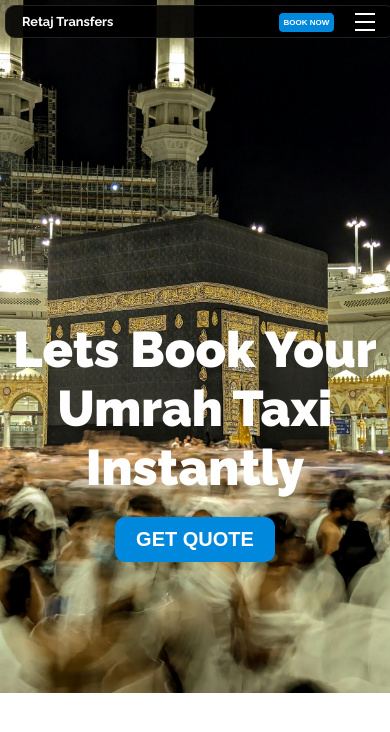
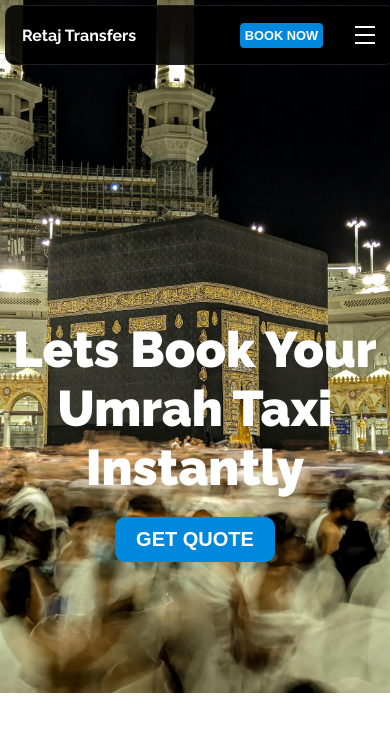
Before and after one commit to Ulrik-Matemu/RetajTransfers, a plain HTML site: page index.html in a window 390 px wide. Drawn offline with Linux system fonts and the light colour scheme.

Commit message:
Fixed navbar

```diff
--- a/css/navbar.css
+++ b/css/navbar.css
@@ -18,6 +18,7 @@
     position: fixed;
     width: 100%;
     border: 1px solid rgb(31, 31, 31);
+    z-index: 9999;
   }
 
   .brand-title {
@@ -105,18 +106,21 @@
 
   /* Responsive Styles */
   @media (max-width: 768px) {
+    nav {
+      height: 60px;
+    }
     .brand-title {
-      font-size: 0.8rem;
+      font-size: 1rem;
     }
     .mobile-book-button {
       display: block;
       position: absolute;
-      left: 70%;
+      left: 60%;
     }
 
     .mobile-book-button button {
       padding: 5px;
-      font-size: 0.5rem;
+      font-size: 0.8rem;
       border-radius: 5px;
       border: 1px solid var(--primary-color);
       background-color: #08d;
--- a/css/style.css
+++ b/css/style.css
@@ -142,6 +142,7 @@
     text-align: center;
     margin: 0 120px;
     color: var(--secondary-color);
+    z-index: 1;
 }
 
 .hero-details h1 {
```
